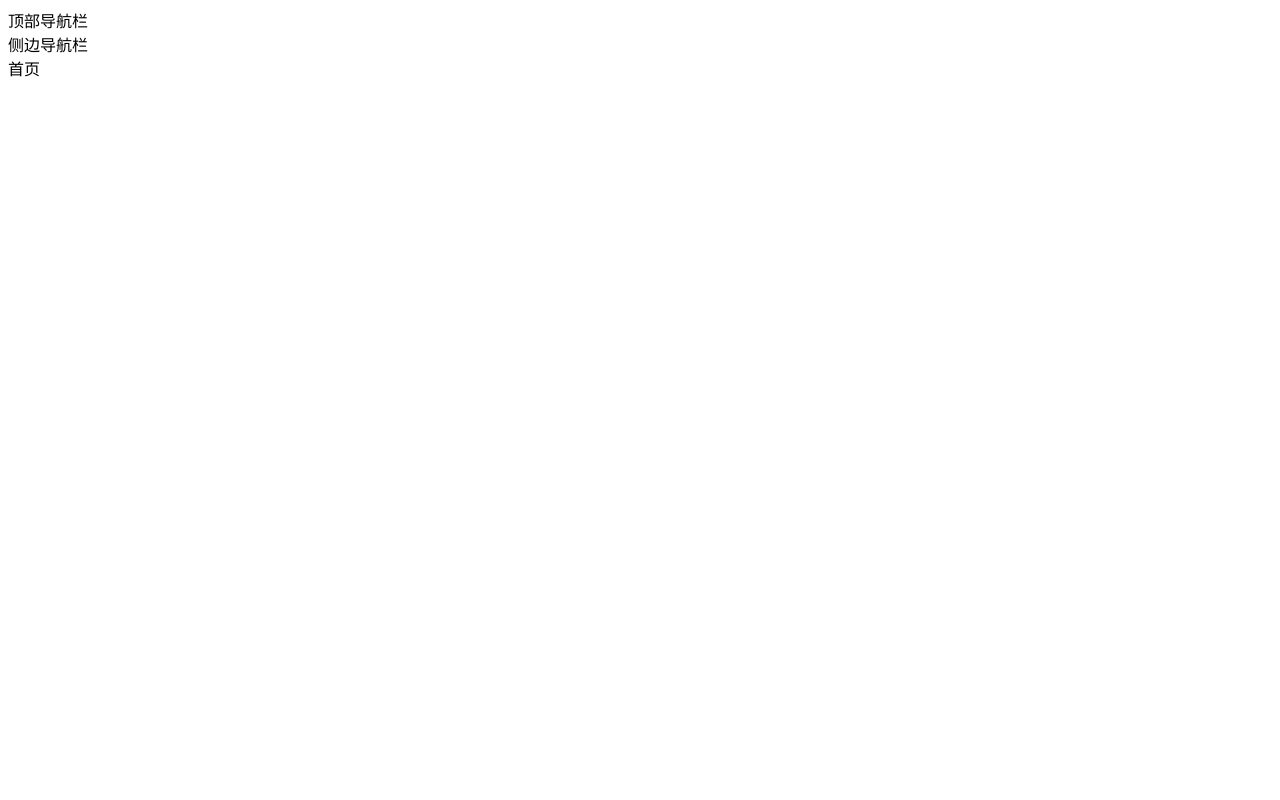
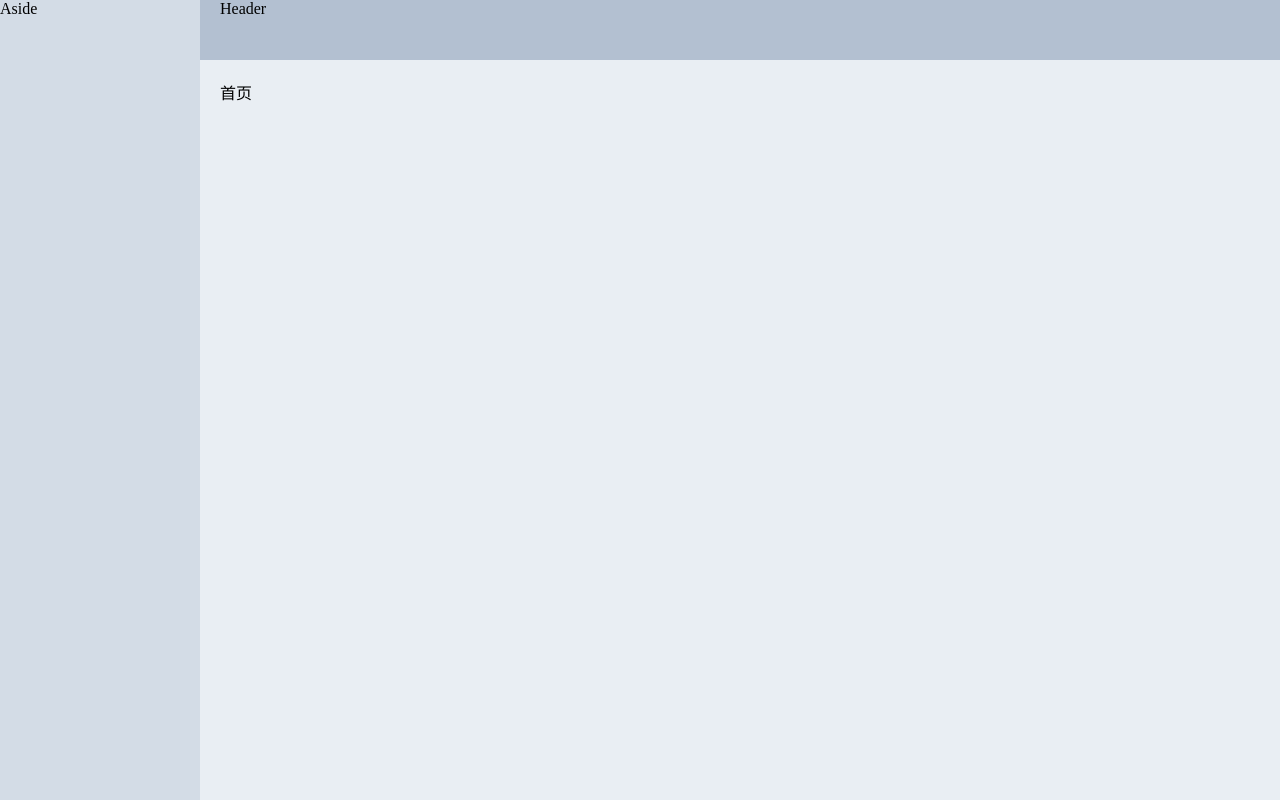
Before and after one commit to HuaDu-XiaoHu/toutiao-publish, a Vue app: page /login in a window 1280 px wide. Built offline with nearby package versions, Linux system fonts and the light colour scheme.

Commit message:
首页-layout页面-页面布局

```diff
--- a/src/views/layout/index.vue
+++ b/src/views/layout/index.vue
@@ -1,11 +1,15 @@
 <!--创建layout并配置路由-->
 <template>
-  <div class="layout-container">
-    <div>顶部导航栏</div>
-    <div>侧边导航栏</div>
-    <!-- 子路由器 -->
-    <router-view></router-view>
-  </div>
+  <el-container class="layout-container">
+    <el-aside class="aside"
+              width="200px">Aside</el-aside>
+    <el-container>
+      <el-header class="header">Header</el-header>
+      <el-main class="main">
+        <router-view />
+      </el-main>
+    </el-container>
+  </el-container>
 </template>
 
 <script>
@@ -18,4 +22,20 @@ export default {
 </script>
 
 <style lang="less" scoped>
+.layout-container {
+  position: fixed;
+  left: 0;
+  right: 0;
+  top: 0;
+  bottom: 0;
+}
+.aside {
+  background-color: #d3dce6;
+}
+.header {
+  background-color: #b3c0d1;
+}
+.main {
+  background-color: #e9eef3;
+}
 </style>
--- a/src/views/login/index.vue
+++ b/src/views/login/index.vue
@@ -87,7 +87,7 @@ export default {
   methods: {
     onLogin () {
       // 获取表单数据
-      console.log(1)
+      // console.log(1)
       // const user = this.user
       // 表单验证
       // console.log(this.$refs['login-form'])
@@ -103,11 +103,11 @@ export default {
     },
     login () {
       // 开启登录中loading...
-      console.log(0)
+      // console.log(0)
       this.loginLoading = true
       console.log(this.user, login1)
       login1(this.user).then(res => {
-        console.log(res)
+        // console.log(res)
         // console.log(err)
         this.$message({
           message: '登录成功',
@@ -119,9 +119,9 @@ export default {
         this.$router.push({
           name: 'home'
         })
-      }).catch(err => {
+      }).catch(() => {
         // 失败
-        console.log(err)
+        // console.log(err)
         this.$message.error('登录失败')
       })
       // 关闭loading...
```
